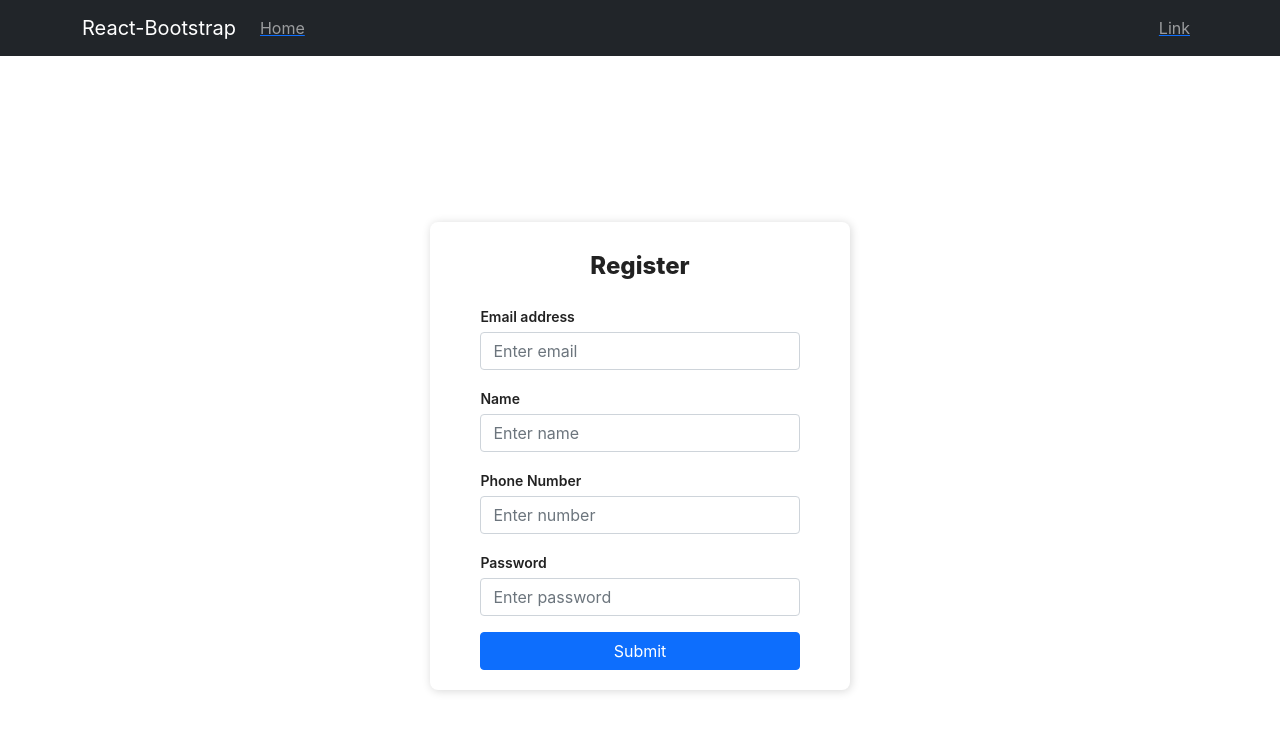
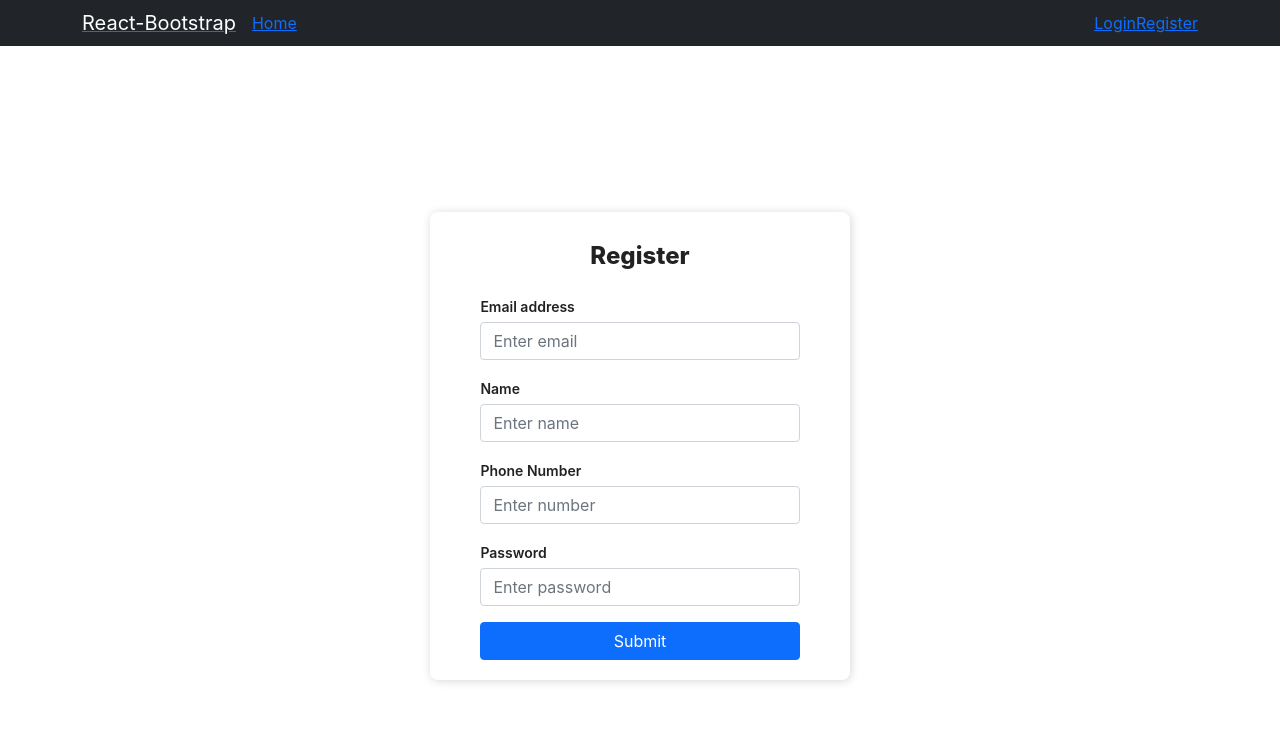
Before and after one commit to omarobaisi/TheRentalNetwork, a React (Create React App) app: page /register in a window 1280 px wide. Shown: the top 732 px of the page. Built offline with nearby package versions, Linux system fonts and the light colour scheme.

Commit message:
navbar user

```diff
--- a/src/App.jsx
+++ b/src/App.jsx
@@ -14,18 +14,24 @@ import Review from './components/user/Review'
 
 function App() {
 
+  const [currentUser, setCurrentUser] = useState('');
+
+  const newCurrentUser = user => {
+    setCurrentUser(user);
+  }
+
   return (
     <div>
 
-      <NavBar />
+      <NavBar currentUser={currentUser} newCurrentUser={newCurrentUser} />
       <Routes>
         <Route path='/' element={<Landing />} />
         <Route path='/product/:id/show' element={<Show />} />
         <Route path='/product/:id/new' element={<Edit />} />
         <Route path='/product/:id/rent' element={<Rent />} />
 
-        <Route path='/login' element={<Login />} />
-        <Route path='/register' element={<Register />} />
+        <Route path='/login' element={<Login newCurrentUser={newCurrentUser} />} />
+        <Route path='/register' element={<Register newCurrentUser={newCurrentUser} />} />
         <Route path='/profile' element={<Profile />} />
         <Route path='/review' element={<Review />} />
       </Routes>
--- a/src/components/navbar/Navbar.jsx
+++ b/src/components/navbar/Navbar.jsx
@@ -1,4 +1,5 @@
 import React from 'react';
+import axios from "axios"
 import { Link } from 'react-router-dom';
 import Container from 'react-bootstrap/Container';
 import Nav from 'react-bootstrap/Nav';
@@ -6,19 +7,36 @@ import Navbar from 'react-bootstrap/Navbar';
 
 
 function NavBar(props) {
+
+    const logout = async () => {
+        await axios.post("http://localhost:4000/user/logout");
+        props.newCurrentUser('');
+    }
+
     return (
         <Navbar bg="dark" variant="dark" expand="md">
         <Container>
-            <Navbar.Brand href="#home">React-Bootstrap</Navbar.Brand>
+            <Link to={"/"}><Navbar.Brand>React-Bootstrap</Navbar.Brand></Link>
             <Navbar.Toggle aria-controls="basic-navbar-nav" />
             <Navbar.Collapse id="basic-navbar-nav">
             <Nav className="me-auto">
-                <Link to={""}><Nav.Link>Home</Nav.Link></Link>
+                <Link to={"/"}>Home</Link>
             </Nav>
             <Nav>
-                <Link to={""}><Nav.Link>Link</Nav.Link></Link>
+
             </Nav>
-                </Navbar.Collapse>
+            {props.currentUser !== '' ? (
+                [
+                    <Link to={"/profile"}>{props.currentUser.name}</Link>,
+                    // <Link onClick={logout}  >Logout</Link>
+                ]
+            ) : (
+                [
+                    <Link to={"/login"}>Login</Link>,
+                    <Link to={"/register"}>Register</Link>
+                ]
+            )}
+            </Navbar.Collapse>
         </Container>
         </Navbar>
     );
--- a/src/components/user/Login.jsx
+++ b/src/components/user/Login.jsx
@@ -2,7 +2,7 @@ import React from 'react';
 import axios from "axios"
 import "./registerAndLogin.css"
 
-function Login() {
+function Login(props) {
 
     const login = async e => {
         try {
@@ -11,7 +11,8 @@ function Login() {
                 email: e.target.email.value,
                 password: e.target.password.value
             }
-            await axios.post("http://localhost:4000/user/login", info);
+            const user = await axios.post("http://localhost:4000/user/login", info);
+            props.newCurrentUser(user.data);
         } catch(e) {
 
         }
--- a/src/components/user/Register.jsx
+++ b/src/components/user/Register.jsx
@@ -2,7 +2,7 @@ import React from 'react';
 import axios from "axios"
 import "./registerAndLogin.css"
 
-function Login() {
+function Login(props) {
 
     const login = e => {
         e.preventDefault();
@@ -14,7 +14,8 @@ function Login() {
                 phone: e.target.phone.value,
             }
         }
-        axios.post("http://localhost:4000/user/register", info);
+        const user = axios.post("http://localhost:4000/user/register", info);
+        props.newCurrentUser(user.data);
     }
 
     return (
```
